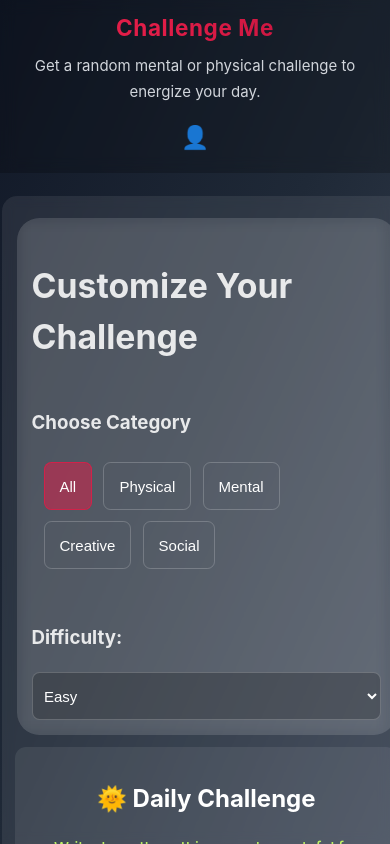
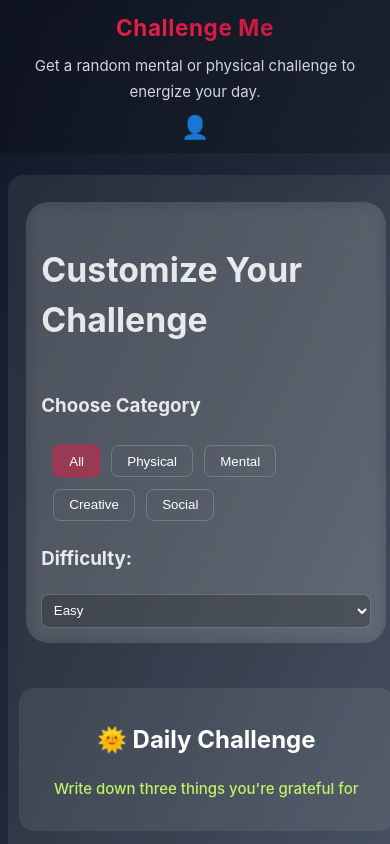
Before and after one commit to robertoandino/challenge-me, a React (Vite) app: page / in a window 390 px wide. Built offline with nearby package versions, Linux system fonts and the light colour scheme.

Commit message:
Refactor button group styles for improved spacing and layout in responsive design

```diff
--- a/src/pages/Home.css
+++ b/src/pages/Home.css
@@ -398,7 +398,7 @@ html, body {
 /* Button Styles */
 .button-group {
     display: flex;
-    gap: 1rem;
+    gap: 0.75rem;
     justify-content: center;
     flex-wrap: wrap;
 }
--- a/src/pages/responsive.css
+++ b/src/pages/responsive.css
@@ -1,14 +1,12 @@
 /* Responsive Dropdown */
 @media (max-width: 500px) {
     .profile-dropdown {
-        right: 0.5rem;
-        left: 0.5rem;
-        min-width: unset;
-        max-width: 95vw;
-        width: auto;
-        padding: 1rem 0.5rem;
-        font-size: 1rem;
-        box-sizing: border-box;
+       position: absolute;
+       left: 0.5rem;
+       right: 0.5rem;
+       width: auto;
+       max-width: 95vw;
+       font-size: 0.9rem;
     }
     .profile-dropdown::before {
         right: 2.5rem;
@@ -75,6 +73,9 @@
         position: static;
         margin-top: 0.5rem;
     }
+    .button-group {
+        flex-direction: column;
+    }
 }
 
 @media (max-width: 1024px) {
@@ -102,45 +103,6 @@
     }
 }
 
-/* Responsive Buttons and Inputs */
-@media (max-width: 500px) {
-    button,
-    select,
-    input {
-        min-height: 48px;
-        font-size: 1rem;
-        padding: 0.75rem 1rem;
-        border-radius: 0.75rem;
-    }
-    .button-group {
-        flex-direction: column;
-        gap: 0.75rem;
-    }
-    .controls-grid {
-        display: flex;
-        flex-direction: column;
-        gap: 1rem;
-    }
-    .page-content {
-        padding: 0.5rem 0.1rem;
-        gap: 1.2rem;
-    }
-    section {
-        padding: 0.75rem 0.25rem;
-    }
-    .challenge-box,
-    .daily-challenge-section,
-    .completed-list-section,
-    .profile-dropdown {
-        width: 100vw;
-        max-width: 100vw;
-        left: 0 !important;
-        right: 0 !important;
-        border-radius: 0.75rem;
-        margin: 0 auto;
-    }
-}
-
 @media (max-width: 600px) {
     .challenge-box,
     .daily-challenge-section,
```
